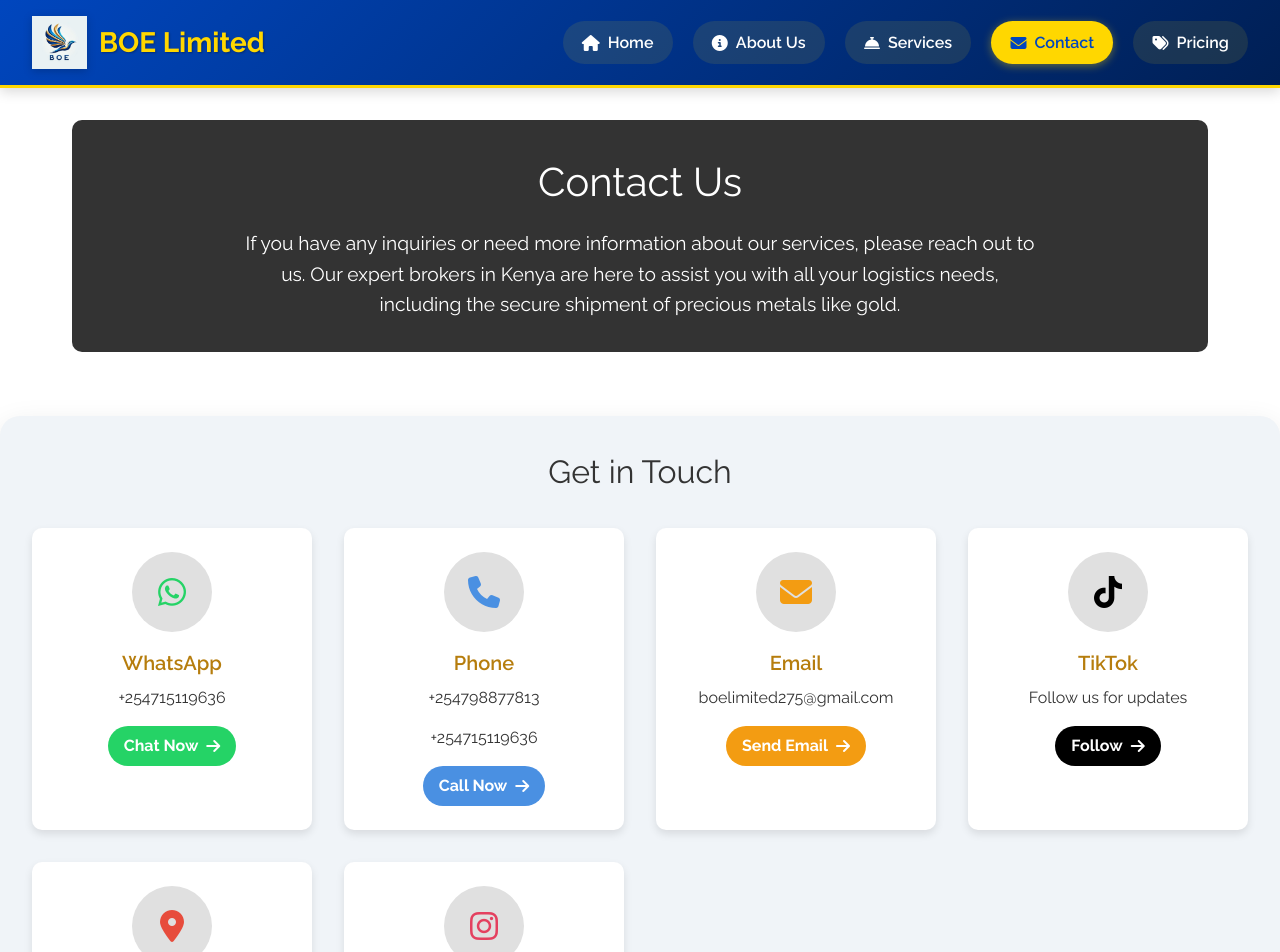
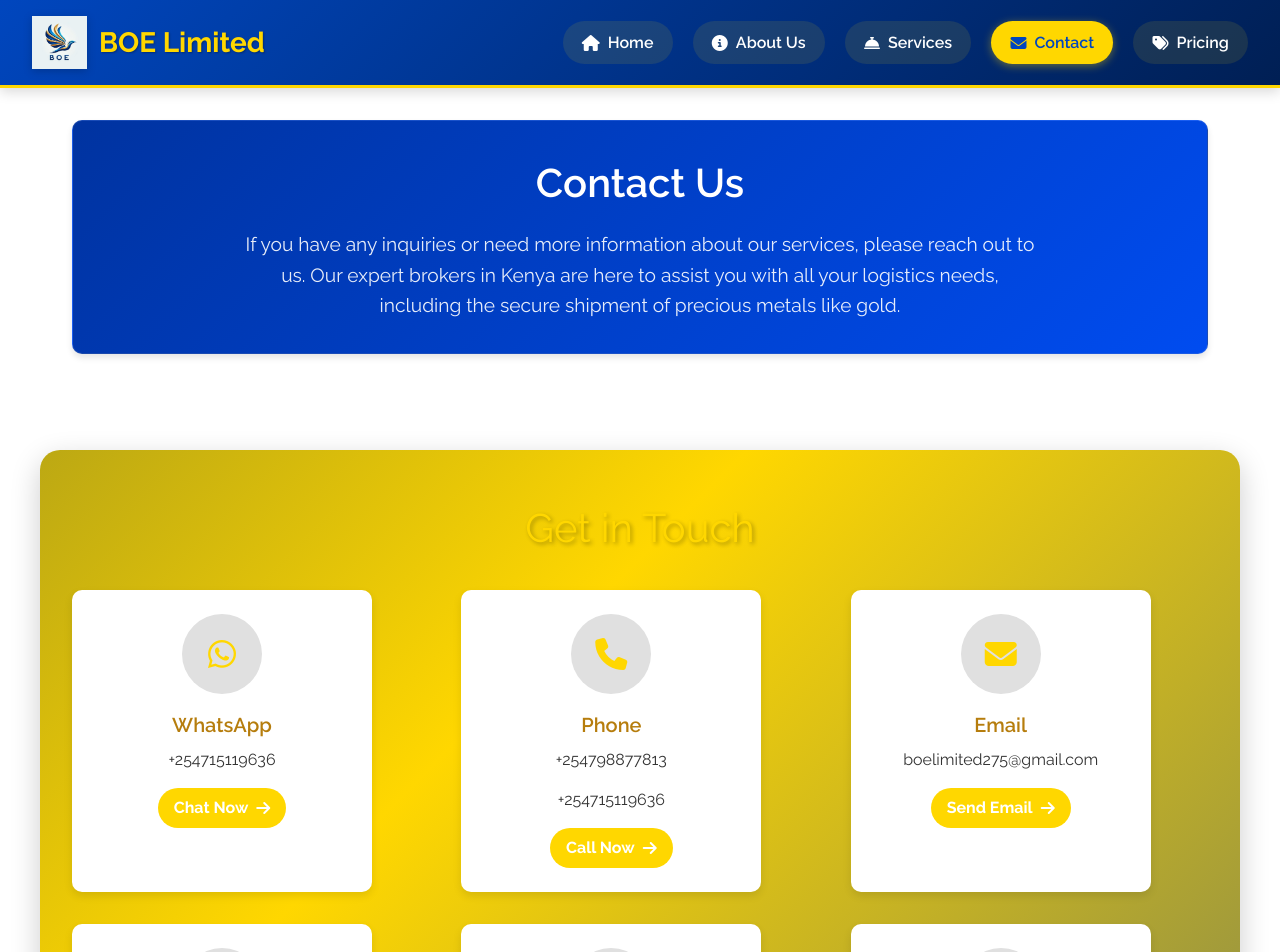
Before and after one commit to 97Fangz/BOE_Ltd_Profile, a React (Vite) app in the folder Profile/: page /contact in a window 1280 px wide. Shown: the top 952 px of the page. Built offline with nearby package versions, Linux system fonts and the light colour scheme.

Commit message:
"\n          icon"

```diff
--- a/Profile/src/pages/Contact/ContactSection.tsx
+++ b/Profile/src/pages/Contact/ContactSection.tsx
@@ -1,87 +1,137 @@
 import React from 'react';
-import styled from 'styled-components';
+import styled, { keyframes } from 'styled-components';
+import { motion } from 'framer-motion';
 import ContactCard from './ContactCard';
 
-const ContactSectionContainer = styled.section`
-  background-color: #f0f4f8;
-  border-radius: 20px;
-  box-shadow: 0 10px 30px rgba(0, 0, 0, 0.1);
-  padding: 2rem;
+const gradientAnimation = keyframes`
+  0% { background-position: 0% 50%; }
+  50% { background-position: 100% 50%; }
+  100% { background-position: 0% 50%; }
 `;
 
-const SectionTitle = styled.h2`
-  text-align: center;
-  font-size: 2rem;
-  color: #333;
-  margin-bottom: 2rem;
+const ContactSectionContainer = styled(motion.section)`
+  background: linear-gradient(135deg, #0033A0, #00254A, #FFD700, #0033A0);
+  background-size: 400% 400%;
+  animation: ${gradientAnimation} 15s ease infinite;
+  border-radius: 20px;
+  box-shadow: 0 10px 30px rgba(0, 0, 0, 0.2);
+  padding: 3rem 2rem;
+  margin: 2rem auto;
+  max-width: 1200px;
 `;
 
-const CardGrid = styled.div`
+const SectionTitle = styled(motion.h2)`
+  text-align: center;
+  font-size: 2.5rem;
+  color: #FFD700;
+  margin-bottom: 2rem;
+  text-shadow: 2px 2px 4px rgba(0, 0, 0, 0.3);
+`;
+
+const CardGrid = styled(motion.div)`
   display: grid;
-  grid-template-columns: repeat(auto-fit, minmax(250px, 1fr));
+  grid-template-columns: repeat(auto-fit, minmax(280px, 1fr));
   gap: 2rem;
 `;
 
-const ContactSection: React.FC = () => (
-  <ContactSectionContainer>
-    <SectionTitle>Get in Touch</SectionTitle>
-    <CardGrid>
-      <ContactCard
+const StyledContactCard = styled(ContactCard)`
+  background-color: rgba(255, 255, 255, 0.1);
+  backdrop-filter: blur(10px);
+  border-radius: 15px;
+  border: 1px solid rgba(255, 215, 0, 0.3);
+  transition: transform 0.3s ease, box-shadow 0.3s ease;
+
+  &:hover {
+    transform: translateY(-5px);
+    box-shadow: 0 15px 30px rgba(0, 0, 0, 0.2);
+  }
+`;
+
+const ContactSection = () => {
+  const containerVariants = {
+    hidden: { opacity: 0 },
+    visible: {
+      opacity: 1,
+      transition: {
+        delayChildren: 0.3,
+        staggerChildren: 0.2
+      }
+    }
+  };
+
+  const itemVariants = {
+    hidden: { y: 20, opacity: 0 },
+    visible: {
+      y: 0,
+      opacity: 1
+    }
+  };
+
+  return (
+    <ContactSectionContainer
+      initial="hidden"
+      animate="visible"
+      variants={containerVariants}
+    >
+      <SectionTitle variants={itemVariants}>Get in Touch</SectionTitle>
+      <CardGrid variants={containerVariants}>
+        <StyledContactCard
           icon="fa-brands fa-whatsapp"
           title="WhatsApp"
           content={["+254715119636"]}
           buttonText="Chat Now"
-        buttonColor="#25d366"
-        buttonHoverColor="#1e8e6f"
+          buttonColor="#FFD700"
+          buttonHoverColor="#F0C000"
           buttonHref="https://wa.me/254715119636"
         />
-      <ContactCard
+        <StyledContactCard
           icon="fa fa-phone"
           title="Phone"
           content={["+254798877813", "+254715119636"]}
           buttonText="Call Now"
-        buttonColor="#4a90e2"
-        buttonHoverColor="#3a78c2"
+          buttonColor="#FFD700"
+          buttonHoverColor="#F0C000"
           buttonHref="tel:+254798877813"
         />
-      <ContactCard
+        <StyledContactCard
           icon="fa fa-envelope"
           title="Email"
           content={["boelimited275@gmail.com"]}
           buttonText="Send Email"
-        buttonColor="#f39c12"
-        buttonHoverColor="#e67e22"
+          buttonColor="#FFD700"
+          buttonHoverColor="#F0C000"
           buttonHref="mailto:boelimited275@gmail.com"
         />
-      <ContactCard
+        <StyledContactCard
           icon="fab fa-tiktok"
           title="TikTok"
           content={["Follow us for updates"]}
           buttonText="Follow"
-        buttonColor="#000000"
-        buttonHoverColor="#333333"
+          buttonColor="#FFD700"
+          buttonHoverColor="#F0C000"
           buttonHref="https://www.tiktok.com/@boelimited?_t=8oJpZoCT0bt&_r=1"
         />
-      <ContactCard
+        <StyledContactCard
           icon="fa fa-location-dot"
           title="Location"
           content={["Mali Location", "Kenya Location"]}
           buttonText="View Map"
-        buttonColor="#e74c3c"
-        buttonHoverColor="#c0392b"
+          buttonColor="#FFD700"
+          buttonHoverColor="#F0C000"
           buttonHref="https://www.google.com/maps/place/Mali"
         />
-      <ContactCard
+        <StyledContactCard
           icon="fab fa-instagram"
           title="Instagram"
           content={["Follow our latest posts"]}
           buttonText="Follow"
-        buttonColor="#e4405f"
-        buttonHoverColor="#c13584"
+          buttonColor="#FFD700"
+          buttonHoverColor="#F0C000"
           buttonHref="https://www.instagram.com/boelimited"
         />
       </CardGrid>
     </ContactSectionContainer>
   );
+};
 
 export default ContactSection;
--- a/Profile/src/pages/Contact/HeroSection.tsx
+++ b/Profile/src/pages/Contact/HeroSection.tsx
@@ -8,12 +8,40 @@
 `;
 
 const HeroSectionStyled = styled.div`
-  background-color: #333333;
+  background-color: #0033A0; // Standard Chartered's primary blue
   color: white;
   border-radius: 10px;
   padding: 2rem;
   margin-bottom: 2rem;
   text-align: center;
+  box-shadow: 0 4px 6px rgba(0, 0, 0, 0.1);
+
+  // Gradient overlay for depth
+  background-image: linear-gradient(
+    135deg,
+    rgba(0, 51, 160, 1) 0%,
+    rgba(0, 76, 240, 1) 100%
+  );
+
+  // Add a subtle border
+  border: 1px solid rgba(255, 255, 255, 0.1);
+
+  // Typography enhancements
+  h1, h2, h3 {
+    margin-bottom: 1rem;
+    font-weight: 600;
+  }
+
+  p {
+    opacity: 0.9;
+    line-height: 1.6;
+  }
+
+  // Add a hover effect
+  transition: transform 0.3s ease-in-out;
+  &:hover {
+    transform: translateY(-5px);
+  }
 `;
 
 const HeroTitle = styled.h1`
```
Also changed, not shown: 1 other file (tests, documents, lock files or other folders). Lines whose indentation alone changed are shown as unchanged.
